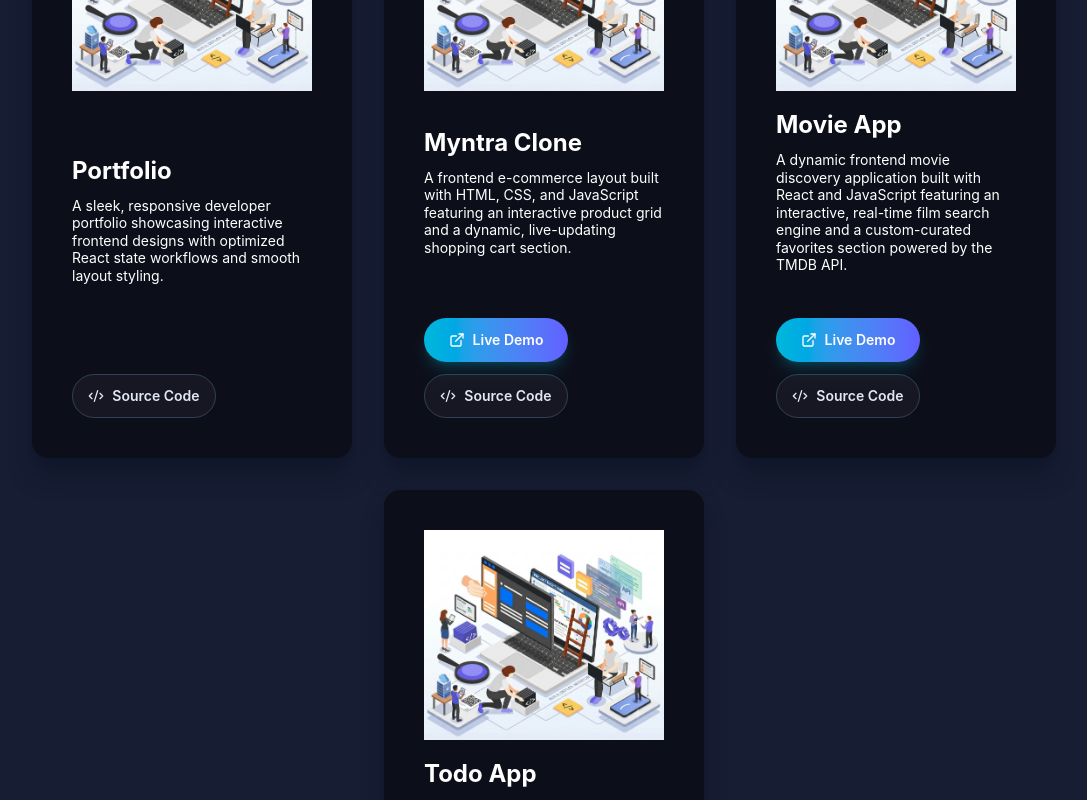
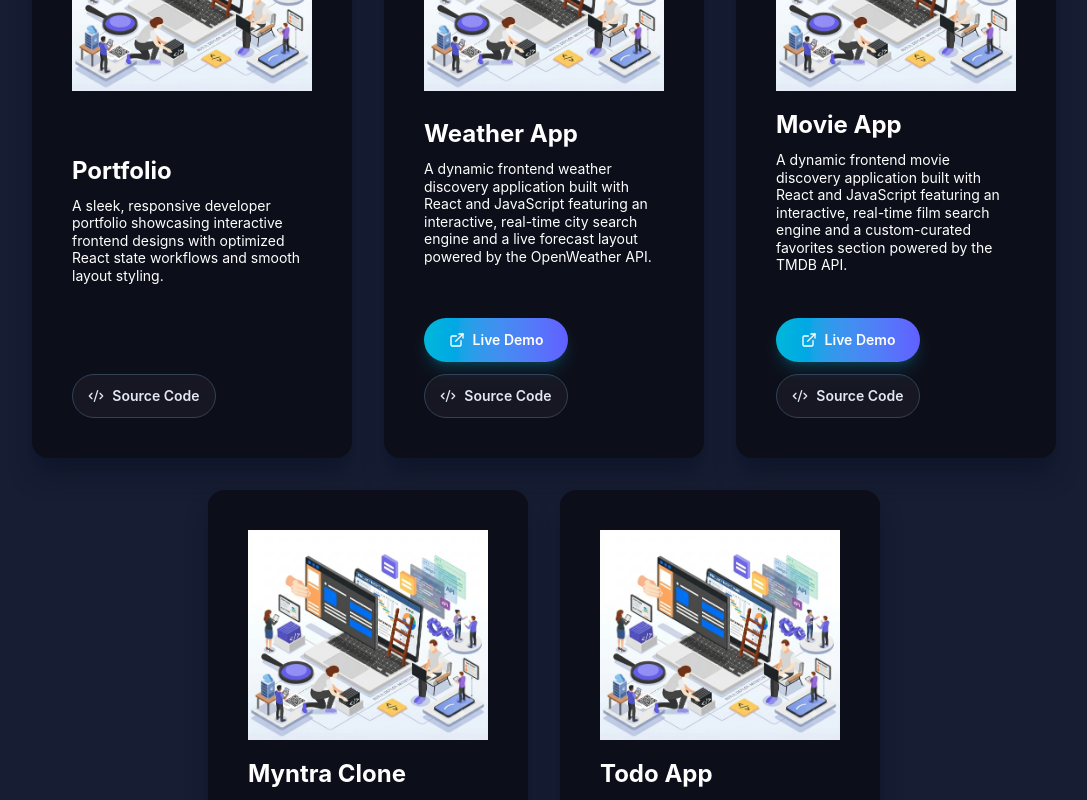
Before and after one commit to Prashil-prakash/portfolio, a React (Vite) app: page / in a window 1280 px wide. Shown: the part 1620-2420 px from the top of the page, without its empty margins (96-1183 px from the left). Built offline with nearby package versions, Linux system fonts and the light colour scheme.

Commit message:
added new weather project

```diff
--- a/src/Components/Projects/ProjectData.js
+++ b/src/Components/Projects/ProjectData.js
@@ -8,22 +8,31 @@
   },
   {
     id: 2,
-    title: "Myntra Clone",
-    main: "A frontend e-commerce layout built with HTML, CSS, and JavaScript featuring an interactive product grid and a dynamic, live-updating shopping cart section.",
-    demoLink: "https://prashil-prakash.github.io/myntra-clone-study-project/",
-    sourceLink: "https://github.com/Prashil-prakash/myntra-clone-study-project",
-  },{
+    title: "Weather App",
+    main: "A dynamic frontend weather discovery application built with React and JavaScript featuring an interactive, real-time city search engine and a live forecast layout powered by the OpenWeather API.",
+    demoLink: "https://weather-app-rouge-six-24.vercel.app/",
+    sourceLink: "https://github.com/Prashil-prakash/weather-app",
+  },
+
+  {
     id: 3,
     title: "Movie App",
     main: "A dynamic frontend movie discovery application built with React and JavaScript featuring an interactive, real-time film search engine and a custom-curated favorites section powered by the TMDB API.",
     demoLink: "https://movie-app-tau-ruddy.vercel.app/",
     sourceLink: "https://github.com/Prashil-prakash/Movie-App",
-  },{
+  },
+  {
     id: 4,
+    title: "Myntra Clone",
+    main: "A frontend e-commerce layout built with HTML, CSS, and JavaScript featuring an interactive product grid and a dynamic, live-updating shopping cart section.",
+    demoLink: "https://prashil-prakash.github.io/myntra-clone-study-project/",
+    sourceLink: "https://github.com/Prashil-prakash/myntra-clone-study-project",
+  },
+  {
+    id: 5,
     title: "Todo App",
     main: "A minimalist React + Vite task management app built with native React state, custom CSS Modules, structural component workflows, and smooth empty-state layouts.",
     demoLink: "https://todoapp-13x8.vercel.app/",
     sourceLink: "https://github.com/Prashil-prakash/Todo-App",
   },
-
 ];
```
